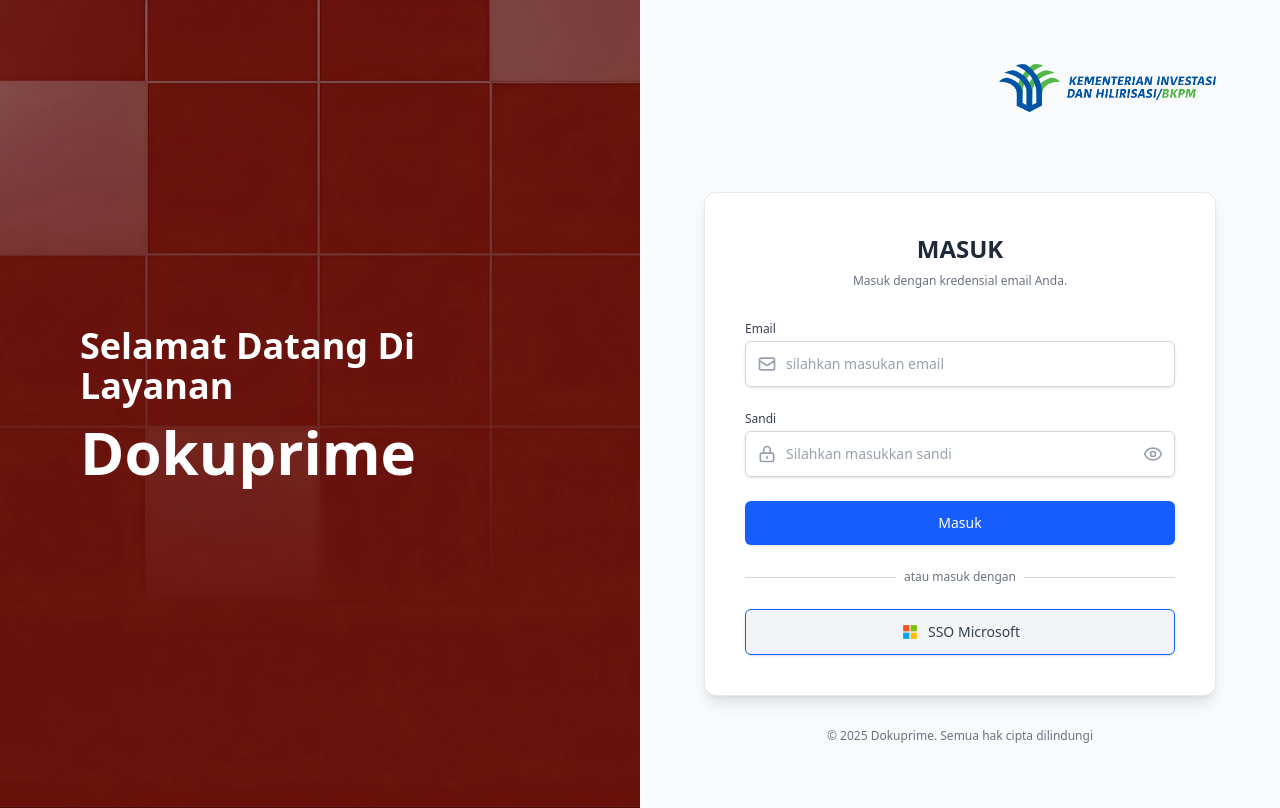
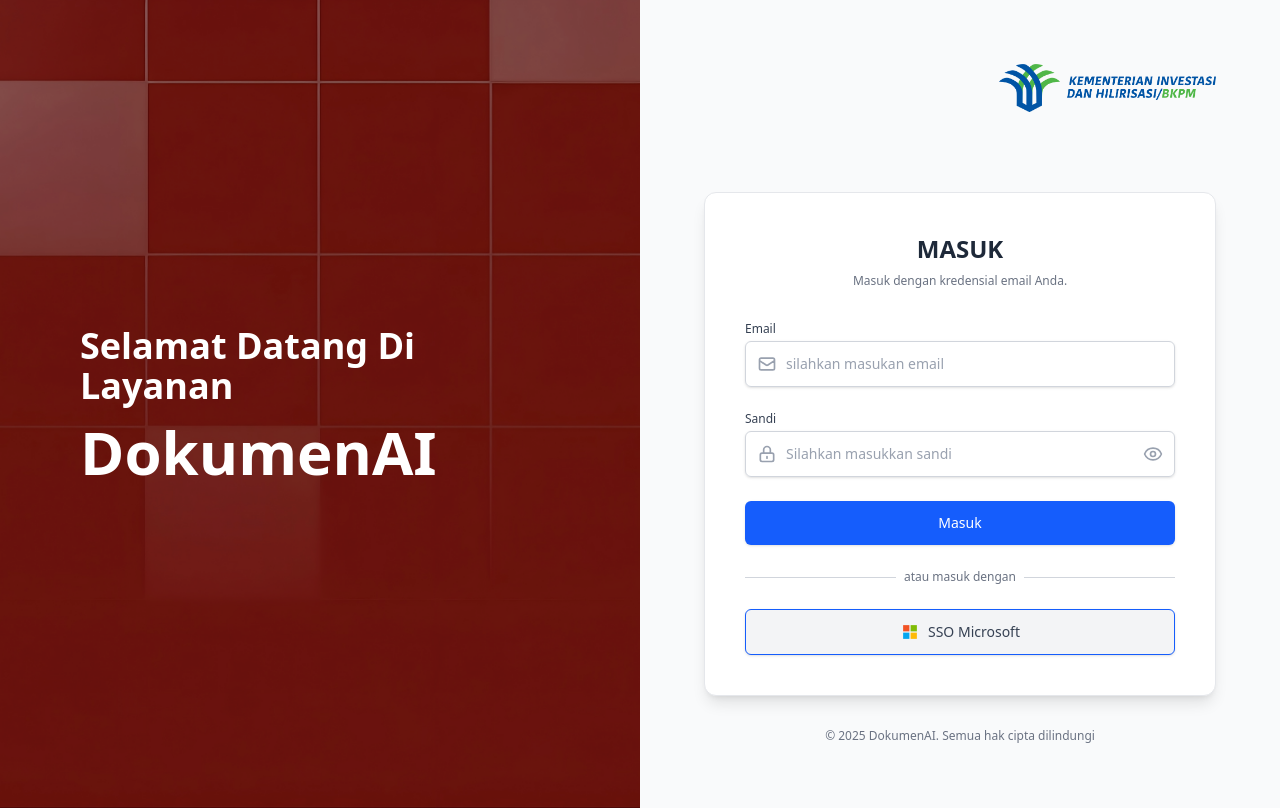
Before and after one commit to Arknightmythic/bcbcbcbcvbcvbvcbvcbfdgdgd, a React (Vite) app: page /login in a window 1280 px wide. Built offline with nearby package versions, Linux system fonts and the light colour scheme; no server answers.

Commit message:
changes dokuprime word to 'DokumenAI'

```diff
--- a/index.html
+++ b/index.html
@@ -7,7 +7,7 @@
     <link rel="preconnect" href="https://fonts.googleapis.com">
     <link rel="preconnect" href="https://fonts.gstatic.com" crossorigin>
     <link href="https://fonts.googleapis.com/css2?family=Montserrat:ital,wght@0,100..900;1,100..900&display=swap" rel="stylesheet">
-    <title>Dokuprime</title>
+    <title>DokumenAI</title>
   </head>
   <body>
     <div id="root"></div>
--- a/src/features/Auth/pages/Login.tsx
+++ b/src/features/Auth/pages/Login.tsx
@@ -68,7 +68,7 @@
             Selamat Datang Di Layanan
           </h1>
           <h2 className="text-4xl sm:text-5xl lg:text-6xl font-extrabold text-white">
-            Dokuprime
+            DokumenAI
           </h2>
         </div>
       </div>
@@ -79,7 +79,7 @@
         <div className="absolute top-6 right-6 md:top-12 md:right-12 lg:top-16 lg:right-16">
           <img
             src="/LOGO KEMENTERIAN INVESTASI DAN HILIRISASI BKPM-Horizontal.png"
-            alt="Logo Dokuprime"
+            alt="Logo Kementerian"
             className="h-7 md:h-12"
           />
         </div>
@@ -223,7 +223,7 @@
         </div>
 
         <p className="mt-8 text-center text-xs text-gray-500">
-          &copy; 2025 Dokuprime. Semua hak cipta dilindungi
+          &copy; 2025 DokumenAI. Semua hak cipta dilindungi
         </p>
       </div>
     </div>
--- a/src/features/PublicService/hooks/useServicePublicChat.ts
+++ b/src/features/PublicService/hooks/useServicePublicChat.ts
@@ -394,7 +394,7 @@
         {
           id: initialMessageId,
           sender: "system",
-          text: "Halo! Selamat Datang di layanan pelanggan Dokuprime. Ada yang bisa saya bantu?",
+          text: "Halo! Selamat Datang di layanan pelanggan DokumenAI. Ada yang bisa saya bantu?",
           timestamp: new Date().toISOString(),
         },
       ]);
```
